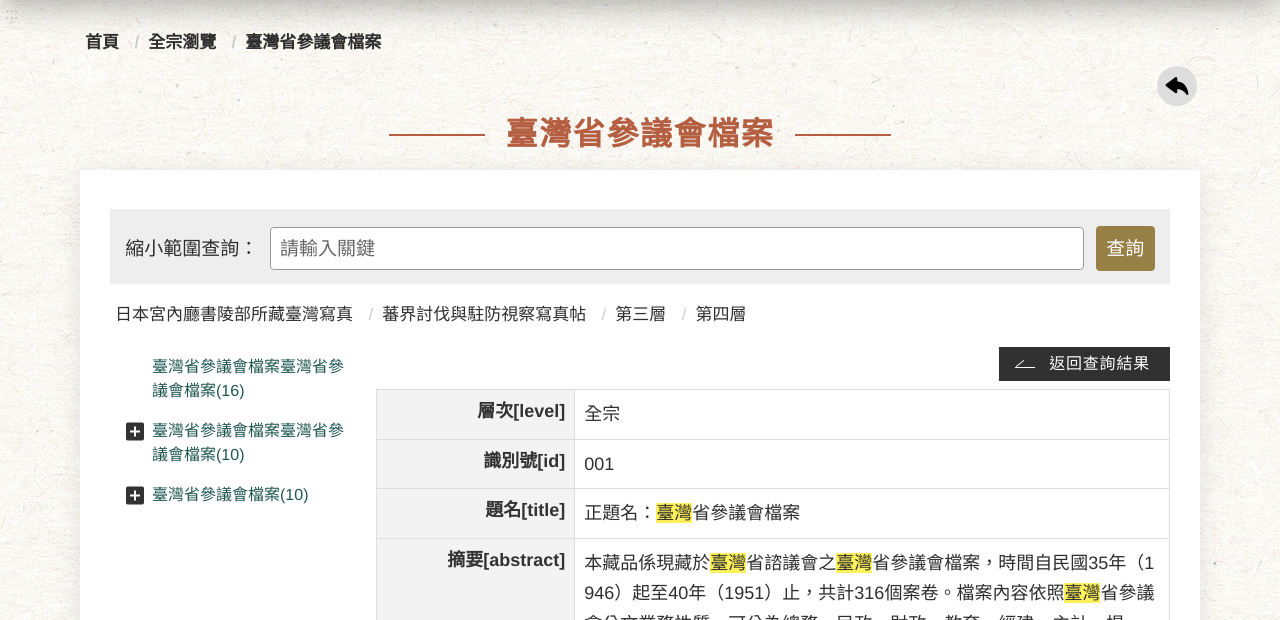
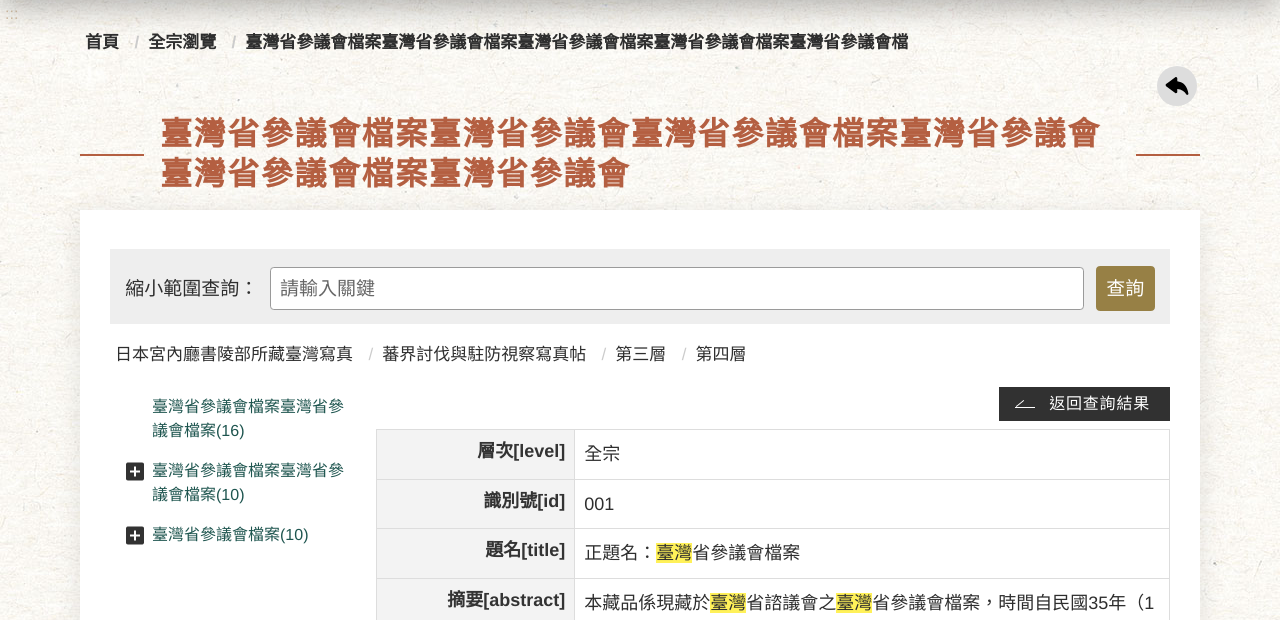
Before and after one commit to HywebU00/2024_T00_sinicafrsFront, a plain HTML site: page 全宗瀏覽_全宗_table.htm in a window 1280 px wide. Shown: the part 173-793 px from the top of the page. Drawn offline with Linux system fonts and the light colour scheme; a web font is replaced by a local one.

Commit message:
20250416修改css

```diff
--- a/sass/modual/_footer.scss
+++ b/sass/modual/_footer.scss
@@ -40,6 +40,13 @@ footer {
       }
       &.Copyright {
         color: #fff;
+      }
+      a {
+        color: $linkColor;
+        &:hover {
+          color: lighten($color: $linkColor, $amount: 5);
+          text-decoration: underline;
+        }
       }
     }
   }
--- a/sass/modual/_form-beta.scss
+++ b/sass/modual/_form-beta.scss
@@ -400,6 +400,9 @@ select::-ms-expand {
       color: darken($primaryColor, 10);
       font-weight: 500;
       text-align: right;
+      @include screen('mobile') {
+        text-align: left;
+      }
     }
   }
   .form_title {
--- a/sass/modual/_table.scss
+++ b/sass/modual/_table.scss
@@ -2,7 +2,7 @@
 table {
   width: 100%;
   border-collapse: collapse;
-  @include screen('xs_mobile') {
+  @include screen('mobile') {
     width: 100%;
   }
   caption {
@@ -68,7 +68,7 @@ table {
 }
 
 .table_list {
-  @include screen('xs_mobile') {
+  @include screen('mobile') {
     background-color: transparent !important; //Force table to not be like tables anymore
     thead,
     tbody,
@@ -101,10 +101,16 @@ table {
         left: 0.5em;
         width: 30%;
         padding-right: 10px;
-        white-space: nowrap;
+        // white-space: nowrap;
         text-align: left;
         font-weight: bold;
         color: #000;
+      }
+      &.aCenter {
+        text-align: left;
+      }
+      &.aRight {
+        text-align: left;
       }
     }
   }
--- a/sass/page/_cp.scss
+++ b/sass/page/_cp.scss
@@ -2,22 +2,27 @@
 // 文章標題
 h2.title {
   font-size: 2rem;
-  text-align: center;
   z-index: 2;
   margin: 0 auto 0.5em;
+  display: flex;
+  justify-content: center;
+
   span {
-    padding: 0 5px;
+    padding: 0 2.5em;
     font-family: $fontFamilymptitle;
     letter-spacing: 0.05em;
     color: #b45f41;
     position: relative;
+    @include screen('xs_mobile') {
+      padding: 0 0;
+    }
     &:before {
       content: '';
-      width: 3em;
+      width: 2em;
       height: 2px;
       background-color: #b45f41;
       position: absolute;
-      left: -3.5em;
+      left: 0;
       top: 50%;
       @include screen('xs_mobile') {
         display: none;
@@ -25,11 +30,11 @@ h2.title {
     }
     &:after {
       content: '';
-      width: 3em;
+      width: 2em;
       height: 2px;
       background-color: #b45f41;
       position: absolute;
-      right: -3.5em;
+      right: 0em;
       top: 50%;
       @include screen('xs_mobile') {
         display: none;
--- a/sass/page/_template.scss
+++ b/sass/page/_template.scss
@@ -45,7 +45,7 @@ body {
   margin: 0 auto;
   max-width: $container-max; //請看_variable.scss
   position: relative;
-  //   outline: 1px solid red;
+  // outline: 1px solid red;
   @include screen('tablet') {
     @include gutter(100px);
   }
--- a/全宗瀏覽_全宗_table.htm
+++ b/全宗瀏覽_全宗_table.htm
@@ -104,7 +104,7 @@
             <ul>
               <li><a href="#">首頁</a></li>
               <li><a href="#">全宗瀏覽</a></li>
-              <li>臺灣省參議會檔案</li>
+              <li>臺灣省參議會檔案臺灣省參議會檔案臺灣省參議會檔案臺灣省參議會檔案臺灣省參議會檔</li>
             </ul>
           </div>
           <!-- function_panel start -->
@@ -120,7 +120,7 @@
           </div>
           <!-- function_panel end -->
           <!-- h2節點 -->
-          <h2 class="title"><span>臺灣省參議會檔案</span></h2>
+          <h2 class="title"><span>臺灣省參議會檔案臺灣省參議會臺灣省參議會檔案臺灣省參議會臺灣省參議會檔案臺灣省參議會</span></h2>
 
           <!-- ap Start -->
           <section class="ap">
@@ -603,7 +603,7 @@
         <div class="footer_info">
           <p>
             地址：115 臺北市南港區研究院路二段128號 人文社會科學館南棟11樓 中研院臺史所檔案館 <br />
-            <span>電話：(02)2652-5181</span> <span>傳真：(02)2652-5184</span>
+            <span>電話：<a href="tel:+886-2-2652-5181">(02)2652-5181</a></span> <span>傳真：<a href="tel:+886-2-2652-5184">(02)2652-5184</a></span>
           </p>
           <p class="Copyright">Copyright © 2024 Institute of Taiwan History. All Rights Reserved</p>
         </div>
```
Also changed, not shown: forward_email.htm (+1 -1 lines), mp.htm (+1 -1 lines), 個人資料維護.htm (+1 -1 lines), 全宗瀏覽.htm (+1 -1 lines), 帳號申請.htm (+1 -1 lines), 帳號申請填表.htm (+1 -1 lines), 常見問題.htm (+1 -1 lines), 本次查詢歷史.htm (+1 -1 lines), 查詢結果.htm (+1 -1 lines), 查詢結果_列印頁.htm (+1 -1 lines), 系統簡介.htm (+1 -1 lines), css/style.css.
